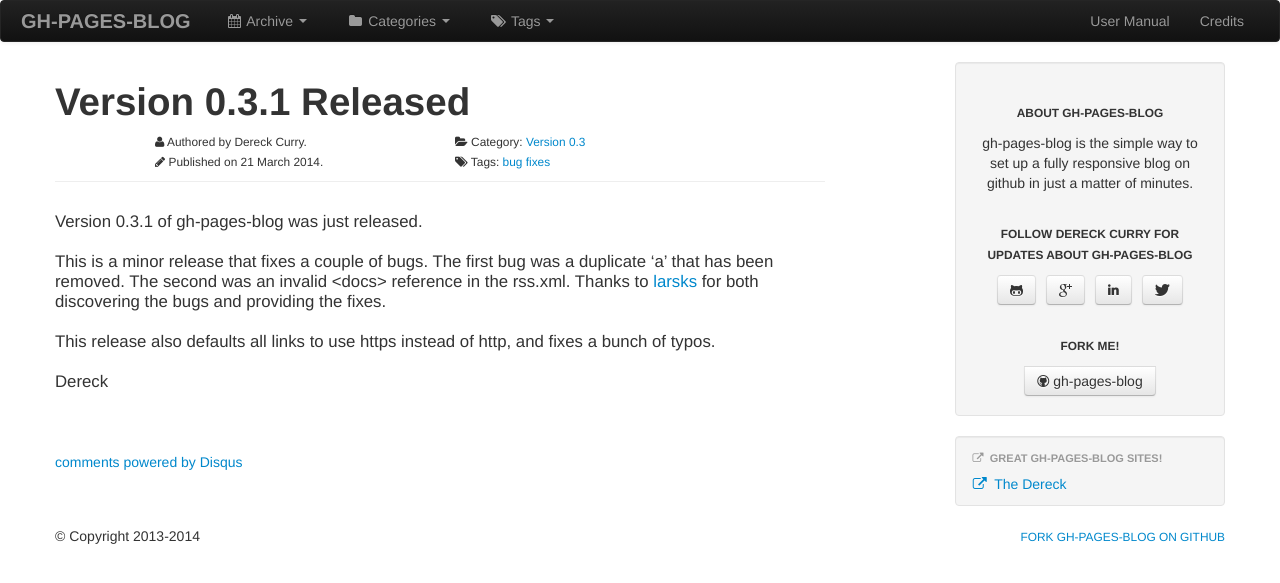
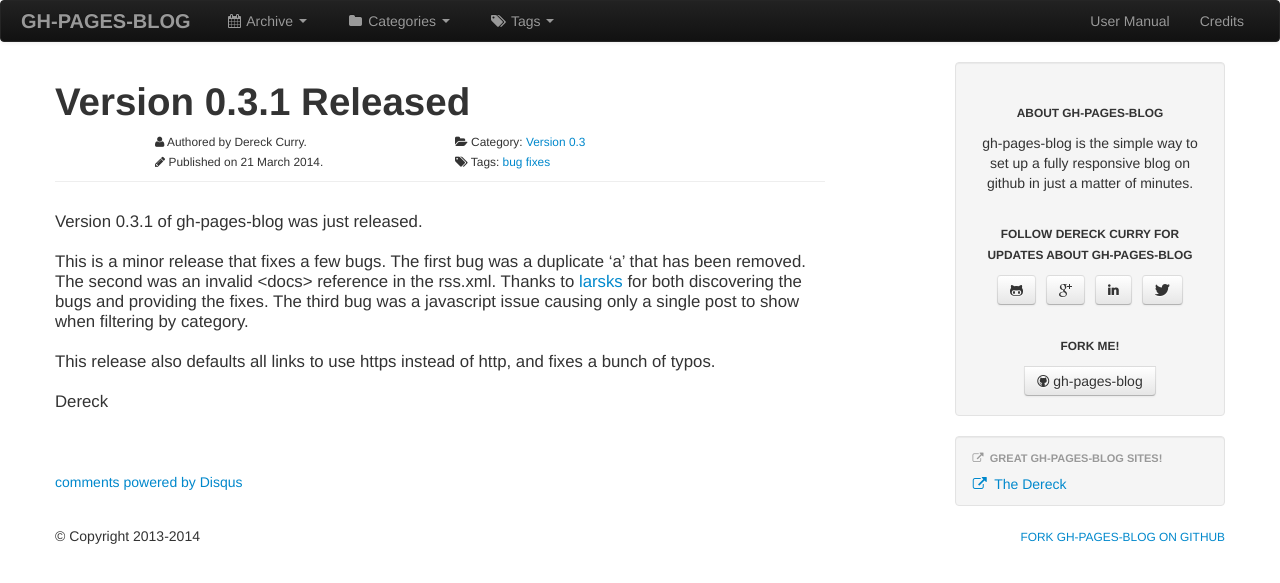
Before and after one commit to thedereck/gh-pages-blog, a Jekyll site: the page built from _posts/2014-03-21-version-0-3-1.md, in a window 1280 px wide. Shown: the top 583 px of the page. Built offline with Jekyll 4.4.1, drawn with Linux system fonts in a browser that asks for light colours; comment, search, counter and statistics services are not loaded.

Commit message:
Updated version 0.3.1 post.

```diff
--- a/_posts/2014-03-21-version-0-3-1.md
+++ b/_posts/2014-03-21-version-0-3-1.md
@@ -8,7 +8,7 @@
 
 Version 0.3.1 of gh-pages-blog was just released.
 
-This is a minor release that fixes a couple of bugs. The first bug was a duplicate 'a' that has been removed. The second was an invalid &lt;docs&gt; reference in the rss.xml. Thanks to [larsks](https://github.com/larsks) for both discovering the bugs and providing the fixes.
+This is a minor release that fixes a few bugs. The first bug was a duplicate 'a' that has been removed. The second was an invalid &lt;docs&gt; reference in the rss.xml. Thanks to [larsks](https://github.com/larsks) for both discovering the bugs and providing the fixes. The third bug was a javascript issue causing only a single post to show when filtering by category.
 
 This release also defaults all links to use https instead of http, and fixes a bunch of typos.
 
```
